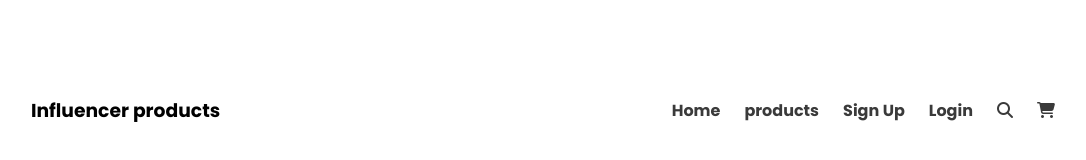
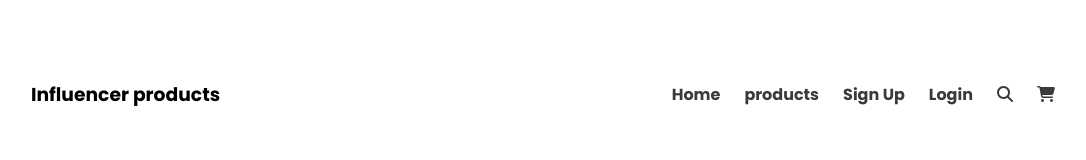
Before and after one commit to anikshajol/influence-gear, a plain HTML site: page index.html in a window 1280 px wide. Shown: the whole page, without its empty margins (97-1183 px from the left). Drawn offline with Linux system fonts and the light colour scheme.

Commit message:
nav section add

```diff
--- a/style.css
+++ b/style.css
@@ -44,7 +44,7 @@ nav {
   display: flex;
   justify-content: space-between;
   align-items: center;
-  padding-top: 96px;
+  padding-top: 80px;
   padding-bottom: 50px;
 }
 
```
Also changed, not shown: index.html (+2 -1 lines).
